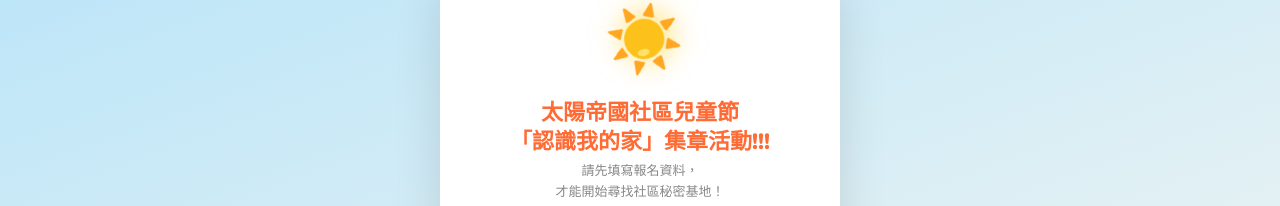
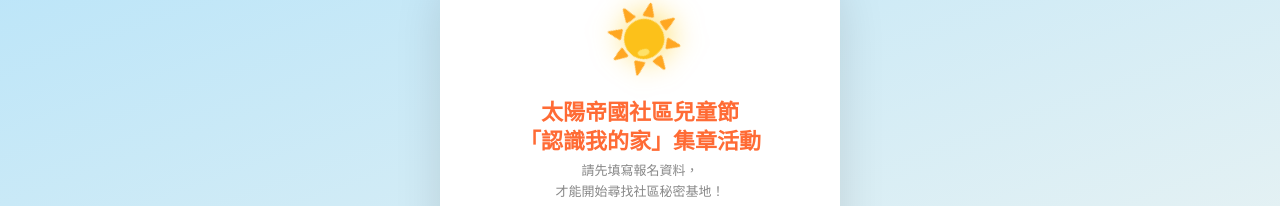
Before and after one commit to empiresun36/activity, a plain HTML site: page index.html in a window 1280 px wide. Shown: the part 96-302 px from the top of the page. Drawn offline with nearby package versions, Linux system fonts and the light colour scheme.

Commit message:
Update index.html

```diff
--- a/index.html
+++ b/index.html
@@ -3,7 +3,7 @@
 <head>
 <meta charset="UTF-8">
 <meta name="viewport" content="width=device-width, initial-scale=1.0, maximum-scale=1.0, user-scalable=no">
-<title>太陽帝國社區兒童節｜認識我的家!!!</title>
+<title>太陽帝國社區兒童節｜認識我的家</title>
 <link href="https://fonts.googleapis.com/css2?family=Nunito:wght@400;700;800;900&family=Noto+Sans+TC:wght@400;700;900&display=swap" rel="stylesheet">
 <style>
   :root {
@@ -206,7 +206,7 @@
 <div class="register-screen" id="registerScreen">
   <div class="register-card">
     <span class="reg-sun">☀️</span>
-    <div class="reg-title">太陽帝國社區兒童節<br>「認識我的家」集章活動!!!</div>
+    <div class="reg-title">太陽帝國社區兒童節<br>「認識我的家」集章活動</div>
     <div class="reg-sub">請先填寫報名資料，<br>才能開始尋找社區秘密基地！</div>
 
     <div class="form-group">
@@ -239,7 +239,7 @@
 
   <div class="header">
     <span class="sun-icon">☀️</span>
-    <div class="title">太陽帝國社區兒童節<br>「認識我的家」集章活動!!!</div>
+    <div class="title">太陽帝國社區兒童節<br>「認識我的家」集章活動</div>
     <div class="subtitle">找到全部10個地點，換取精美禮物！</div>
   </div>
 
```
